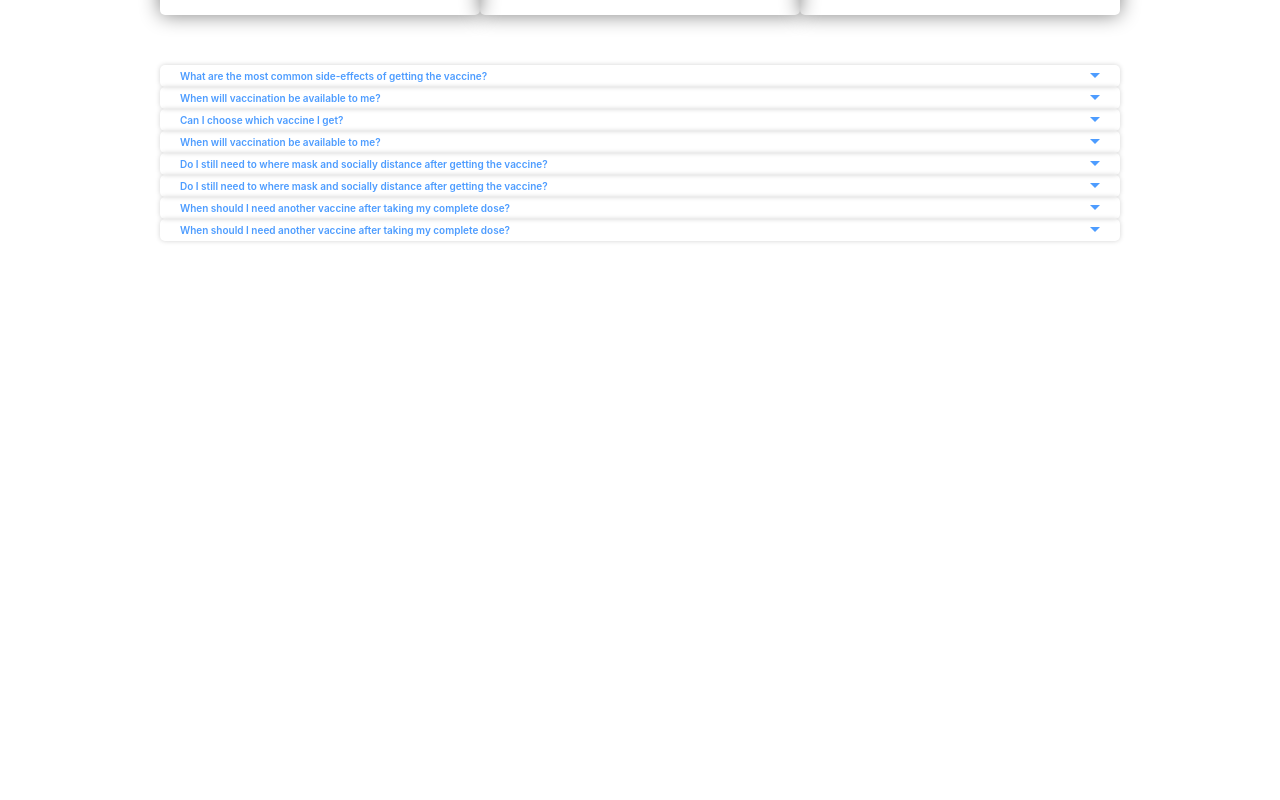
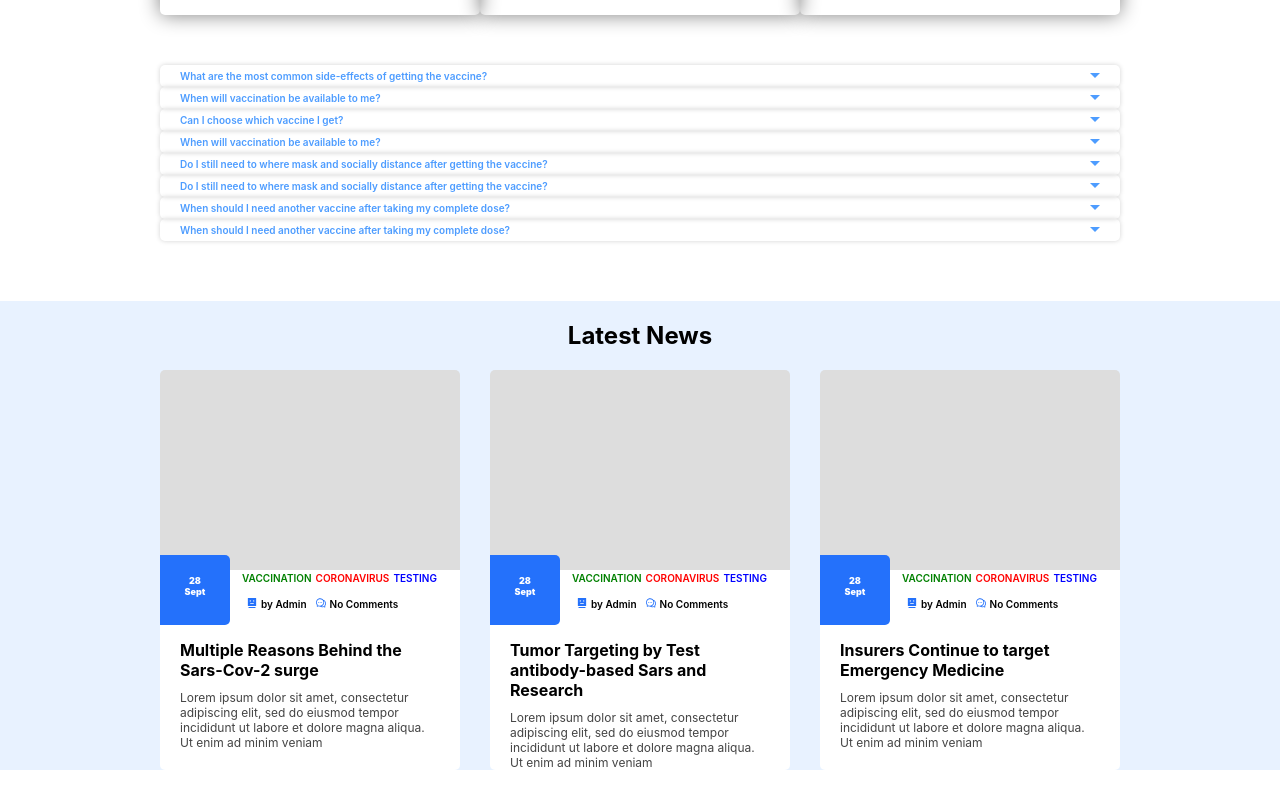
Before and after one commit to coker-deca/maramoja, a React (Create React App) app: page / in a window 1280 px wide. Shown: the part 1908-2708 px from the top of the page. Before the commit the page ends 2209 px from the top, so only its background shows below. Built offline with nearby package versions, Linux system fonts and the light colour scheme.

Commit message:
Fixed styling

```diff
--- a/src/Home.js
+++ b/src/Home.js
@@ -6,6 +6,7 @@ import Details from './atoms/Details';
 import Text from './atoms/Text';
 import Title from './atoms/Title';
 import Accordion from './components/Accordion';
+import Card from './components/Card';
 import Container from './components/Container';
 import Rectangle from './components/Rectangle';
 import Skeleton from './components/Skeleton';
@@ -61,6 +62,24 @@ const vaccinatedSquares = [
   },
 ];
 
+const latestNews = [
+  {
+    id: 1,
+    title: "Multiple Reasons Behind the Sars-Cov-2 surge",
+    details: text,
+  },
+  {
+    id: 2,
+    title: "Tumor Targeting by Test antibody-based Sars and Research",
+    details: text,
+  },
+  {
+    id: 3,
+    title: "Insurers Continue to target Emergency Medicine",
+    details: text,
+  },
+];
+
 const Home = () => {
   const [loading, setLoading] = useState(false);
   return (
@@ -68,7 +87,7 @@ const Home = () => {
       {loading && <Skeleton />}
       {!loading && (
         <>
-          <Container bgColor={background}>
+          <Container bg={background}>
             <header>
               <Title>
                 <h1>FAQ</h1>
@@ -171,6 +190,16 @@ const Home = () => {
               </Container>
             </Wrapper>
           </Container>
+          <Container bgColor="#E8F2FF">
+            <Text>Latest News</Text>
+            <Wrapper>
+              <div style={{ display: "flex", justifyContent: "space-between" }}>
+                {latestNews.map((item) => (
+                  <Card content={item} />
+                ))}
+              </div>
+            </Wrapper>
+          </Container>
         </>
       )}
       {/* <HomeContents /> */}
--- /dev/null
+++ b/src/components/Card.js
@@ -0,0 +1,130 @@
+import { CommentOutlined, RobotFilled } from '@ant-design/icons';
+import React from 'react';
+import styled from 'styled-components';
+
+const Card = ({ content }) => {
+  return (
+    <CardDiv className="container">
+      <div className="empty-card"></div>
+      <div className="card">
+        <div className="head">
+          <div className="calendar">
+            <p>28</p>
+            <p>Sept</p>
+          </div>
+          <div className="header">
+            <div className="header-title">
+              <span style={{ color: "green" }}>VACCINATION</span>
+              <span style={{ color: "red" }}>CORONAVIRUS</span>
+              <span style={{ color: "blue" }}>TESTING</span>
+            </div>
+            <div className="meta">
+              <div className="meta">
+                <RobotFilled /> <span>by Admin</span>
+              </div>
+              <div className="meta">
+                <CommentOutlined /> <span>No Comments</span>
+              </div>
+            </div>
+          </div>
+        </div>
+        <h4 className="card-title">{content.title}</h4>
+        <p className="card-body">{content.details}</p>
+      </div>
+    </CardDiv>
+  );
+};
+
+const CardDiv = styled.section`
+  border-radius: 5px;
+  width: 300px;
+
+  .empty-card {
+    width: 100%;
+    height: 200px;
+    background: #dddddd;
+    border-top-right-radius: 5px;
+    -moz-border-radius-topright: 5px;
+    -webkit-border-top-right-radius: 5px;
+    border-top-left-radius: 5px;
+    -moz-border-radius-topleft: 5px;
+    -webkit-border-top-left-radius: 5px;
+  }
+
+  .card {
+    width: 100%;
+    height: 200px;
+    display: flex;
+    flex-direction: column;
+    border: none;
+    background: white;
+    border-bottom-right-radius: 5px;
+    -moz-border-radius-bottomright: 5px;
+    -webkit-border-bottom-right-radius: 5px;
+    border-bottom-left-radius: 5px;
+    -moz-border-radius-bottomleft: 5px;
+    -webkit-border-bottom-left-radius: 5px;
+    .card-title {
+      margin: 70px 20px 0 20px;
+    }
+    .card-body {
+      font-size: 12px;
+      margin: 10px 20px;
+      color: #444;
+    }
+  }
+
+  .head {
+    position: relative;
+
+    span {
+      text-align: center;
+      margin: 2px;
+      font-size: 10px;
+      font-weight: 600;
+    }
+  }
+
+  .header {
+    position: absolute;
+    left: 80px;
+
+    .header-title {
+      display: flex;
+      margin-bottom: 10px;
+    }
+
+    .meta {
+      display: flex;
+      svg {
+        color: #2471fb;
+        margin-left: 5px;
+      }
+    }
+  }
+
+  .calendar {
+    padding: 20px;
+    position: absolute;
+    color: white;
+    top: -15px;
+    width: 30px;
+    height: 30px;
+    background: #2471fb;
+    border-top-right-radius: 5px;
+    -moz-border-radius-topright: 5px;
+    -webkit-border-top-right-radius: 5px;
+    border-bottom-right-radius: 5px;
+    -moz-border-radius-bottomright: 5px;
+    -webkit-border-bottom-right-radius: 5px;
+
+    p {
+      text-align: center;
+      margin: 0;
+      font-size: xx-small;
+      font-weight: 900;
+    }
+  }
+`;
+
+export default Card;
--- a/src/components/Container.js
+++ b/src/components/Container.js
@@ -5,7 +5,8 @@ const Container = styled.div`
   display: flex;
   flex-direction: column;
   align-items: center;
-  background: ${(props) => (props.bgColor ? `url(${props.bgColor})` : "none")};
+  background: ${(props) =>
+    props.bg ? `url(${props.bg})` : props.bgColor ? props.bgColor : "none"};
   margin: 30px 0px;
 
   header {
```
